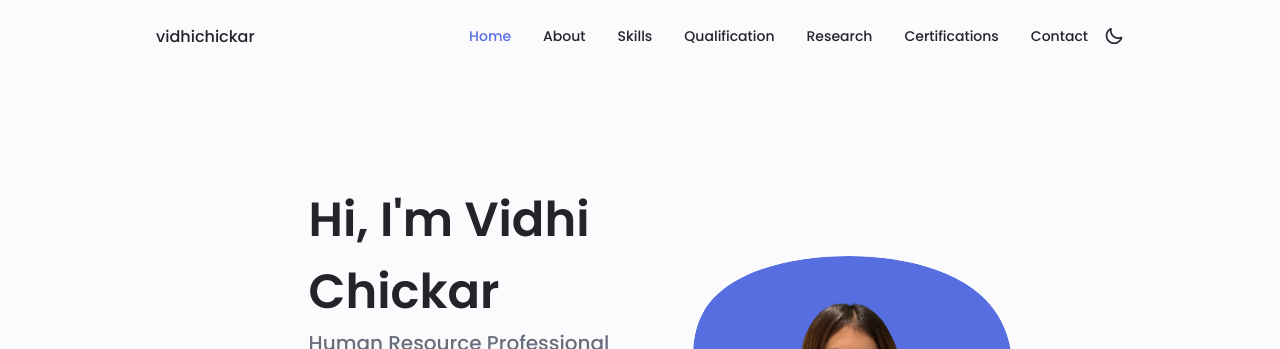
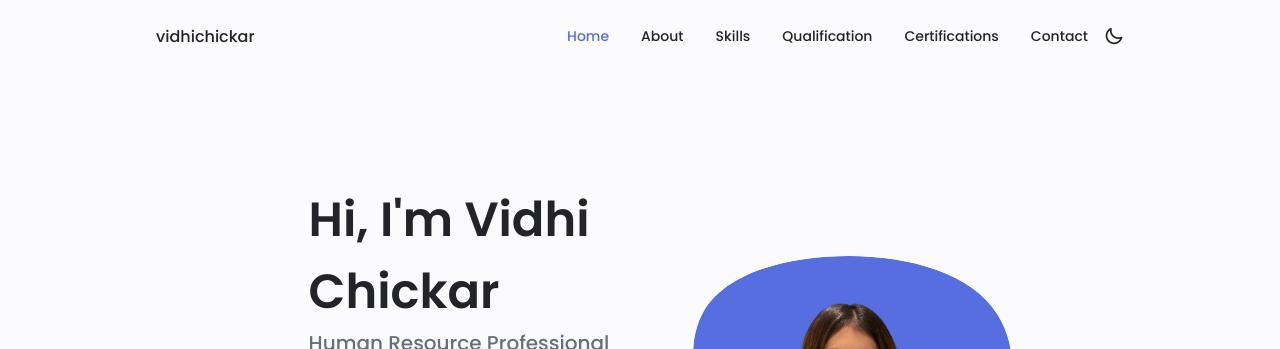
Before and after one commit to vidhichickar/Vidhi-Portfolio, a plain HTML site: page index.html in a window 1280 px wide. Shown: the top 349 px of the page. Drawn offline with nearby package versions, Linux system fonts and the light colour scheme.

Commit message:
Research removed

```diff
--- a/index.html
+++ b/index.html
@@ -53,11 +53,6 @@
                         <li class="nav__item">
                             <a href="#qualification" class="nav__link">
                                 <i class="uil uil-graduation-cap nav__icon"></i> Qualification
-                            </a>
-                        </li>
-                        <li class="nav__item">
-                            <a href="#research" class="nav__link">
-                                <i class="uil uil-telescope nav__icon"></i></i> Research
                             </a>
                         </li>
                         <li class="nav__item">
@@ -640,9 +635,6 @@
                             <a href="#qualification" class="footer__link">Qualification</a>
                         </li>
                         <li>
-                            <a href="#research" class="footer__link">Research</a>
-                        </li>
-                        <li>
                             <a href="#certifications" class="footer__link">Certifications</a>
                         </li>
                         <li>
```
